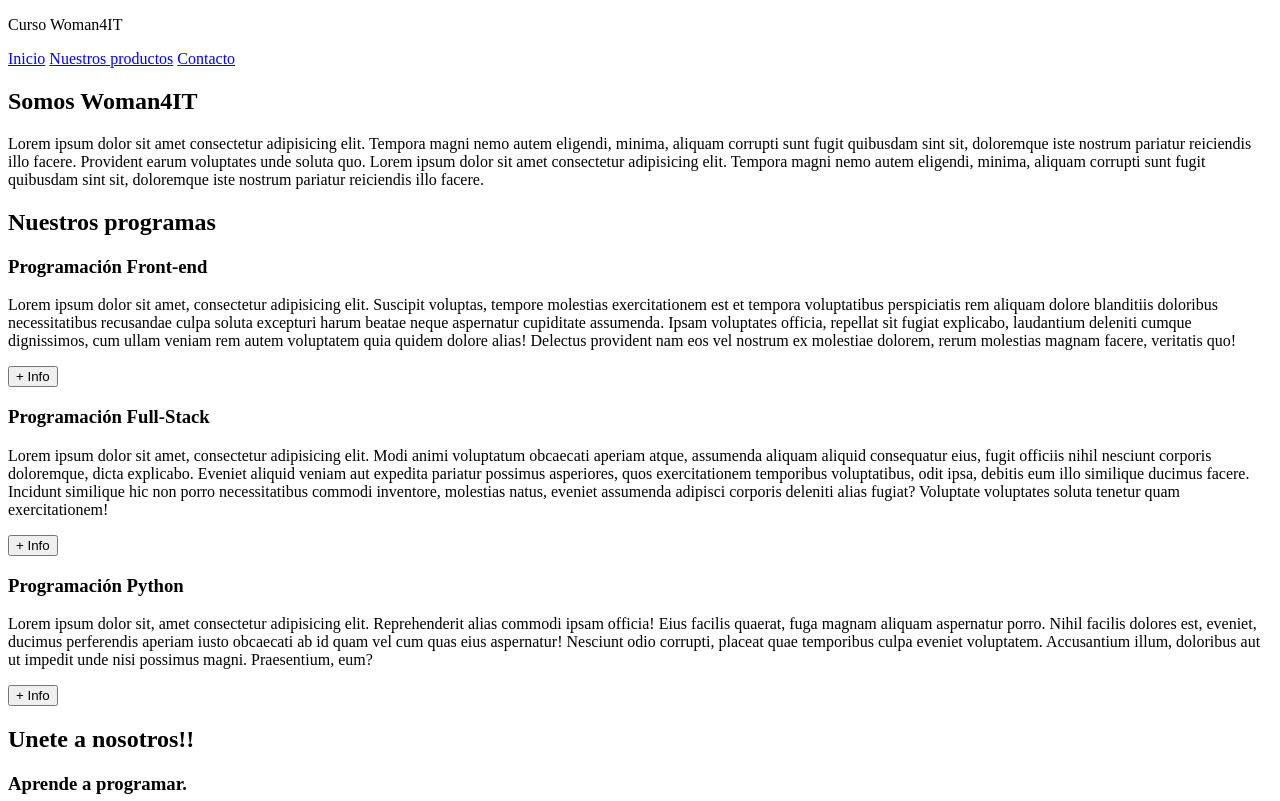
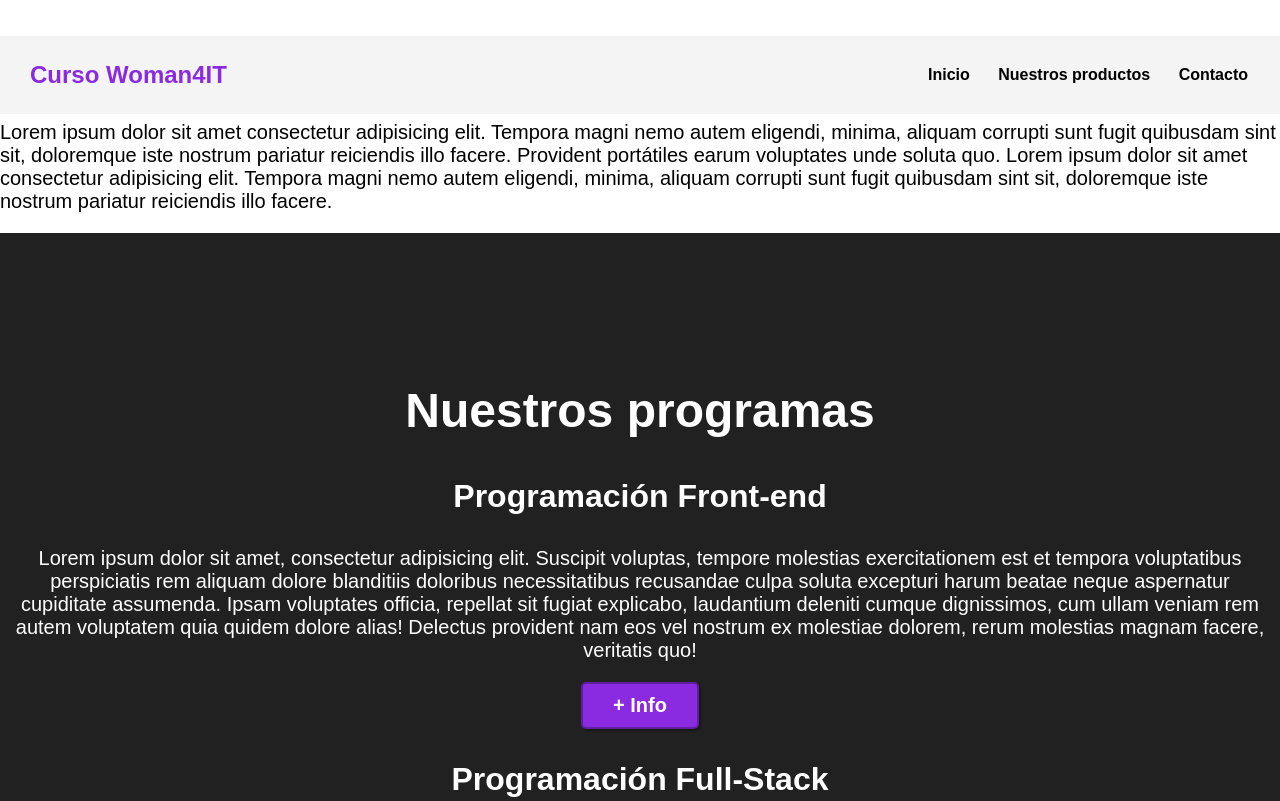
Before and after one commit to CursosBejob/Woman4IT, a plain HTML site: page 001 HTML/10 Maquetacion_4/index.html in a window 1280 px wide. Shown: the top 801 px of the page. Drawn offline with Linux system fonts and the light colour scheme.

Commit message:
Maquetacion 4

```diff
--- a/001 HTML/10 Maquetacion_4/index.html
+++ b/001 HTML/10 Maquetacion_4/index.html
@@ -5,6 +5,7 @@
     <meta http-equiv="X-UA-Compatible" content="IE=edge" />
     <meta name="viewport" content="width=device-width, initial-scale=1.0" />
     <title>Maquetación 4</title>
+    <link href="style.css" rel="stylesheet" type="text/css"/>
   </head>
 
   <body>
@@ -28,7 +29,7 @@
             Lorem ipsum dolor sit amet consectetur adipisicing elit. Tempora
             magni nemo autem eligendi, minima, aliquam corrupti sunt fugit
             quibusdam sint sit, doloremque iste nostrum pariatur reiciendis illo
-            facere. Provident earum voluptates unde soluta quo. Lorem ipsum
+            facere. Provident portátiles earum voluptates unde soluta quo. Lorem ipsum
             dolor sit amet consectetur adipisicing elit. Tempora magni nemo
             autem eligendi, minima, aliquam corrupti sunt fugit quibusdam sint
             sit, doloremque iste nostrum pariatur reiciendis illo facere.
@@ -37,10 +38,10 @@
       </div>
     </section>
 
-    <section>
+    <section id="programas">
       <div class="container">
         <h2>Nuestros programas</h2>
-        <div class="programas">
+        <div >
           <h3>Programación Front-end</h3>
           <p>
             Lorem ipsum dolor sit amet, consectetur adipisicing elit. Suscipit
@@ -57,6 +58,7 @@
         </div>
 
         <div class="carta">
+
           <h3>Programación Full-Stack</h3>
           <p>
             Lorem ipsum dolor sit amet, consectetur adipisicing elit. Modi animi
@@ -71,6 +73,7 @@
           </p>
           <button>+ Info</button>
         </div>
+
         <div class="carta">
           <h3>Programación Python</h3>
           <p>
@@ -88,14 +91,14 @@
     </section>
 
     <section id="final">
-        <h2>Unete a nosotros!!</h2>
-        <h3>Aprende a programar.</h3>
+      <h2>Unete a nosotros!!</h2>
+      <h3>Aprende a programar.</h3>
     </section>
 
     <footer>
-        <div class="container">
-            <p>Bejob. Copyright 2022</p>
-        </div>
+      <div class="container">
+        <p>Bejob. Copyright 2022</p>
+      </div>
     </footer>
   </body>
 </html>
--- /dev/null
+++ b/001 HTML/10 Maquetacion_4/style.css
@@ -0,0 +1,162 @@
+*{
+    box-sizing: border-box;
+}
+
+body{
+    font-family: Arial, Helvetica, sans-serif;
+    margin: 0;
+}
+
+h1{
+    font-size: 3.5em;
+}
+
+h2{
+    font-size: 2.7em;
+}
+
+h3{
+    font-size: 2em;
+}
+
+p{
+    font-size: 1.25em;
+}
+
+button{
+    font-size: 1.25em;
+    font-weight: bold;
+    padding: 10px 30px;
+    border-radius: 5px;
+    -webkit-border-radius: 5px;
+    -moz-border-radius: 5px;
+    -ms-border-radius: 5px;
+    -o-border-radius: 5px;
+    border: 2px solid rgb(0, 0, 0, 0.3);
+    box-shadow: 2px 2px 2px rgb(0, 0, 0, 0.3);
+    color: white;
+    background-color: blueviolet;
+}
+
+button:hover{
+    background-color: rgb(101, 33, 165);
+}
+
+.container{
+    max-width: 1400px;
+    margin: auto;
+}
+
+.color-italica{
+    color: blueviolet;
+}
+
+header{
+    background-color: rgb(244, 244, 244);
+}
+
+.logo{
+    margin: 0;
+    padding: 25px 30px;
+    font-weight: bold;
+    color: blueviolet;
+    font-size: 1.5em;
+}
+
+header .container{
+    display: flex;
+    flex-direction: column;
+    align-items: center;
+}
+
+nav{
+text-align: center;
+padding-bottom: 25px;
+}
+
+header a{
+    padding: 5px 12px;
+    text-decoration: none;
+    font-weight: bold;
+    color: black;
+}
+
+header a:hover{
+    color: blueviolet;
+
+}
+
+#programas{
+    background-color: rgb(33, 33, 33);
+    color: white;
+    text-align: center;
+}
+
+#programas .container{  /*Pendiente de la imagen*/
+    padding: 150px 12px;
+}
+
+#programas h2{
+    margin-top: 0;
+    font-size: 3em;
+}
+
+#programas p{
+    /*Pendiente de la imagen*/
+}
+
+.carta{
+    background-position: center;
+    background-size: cover;
+    padding: 50px o;
+    margin: 30px;
+
+}
+
+.carta:first-child{
+    /*Pendiente de poner imagen de fullstack*/
+}
+
+#final{
+    display: flex;
+    flex-direction: column;
+    justify-content: center;
+    align-items: center;
+    text-align: center;
+    background-color: rgb(33, 33, 33);
+    color: white;
+    height: 80vh;
+}
+
+#final h2{
+    font-size: 9vw;
+}
+
+footer p{
+    margin: 0;
+    padding: 12px;
+    color: rgb(101, 101, 101);
+}
+
+footer .container{
+    height: 150px;
+    display: flex;
+    justify-content: center;
+    align-items: flex-end;
+}
+
+header{
+    position: fixed;
+    width: 100%;
+}
+
+header .container{
+    flex-direction: row;
+    justify-content: space-between;
+}
+
+header nav{
+    flex-direction: row;
+    padding-bottom: 0;
+    padding-right: 20px;
+}
```
Also changed, not shown: 001 HTML/01 Basicos/005 - Hipervinculos_1.html (+1 -1 lines).
